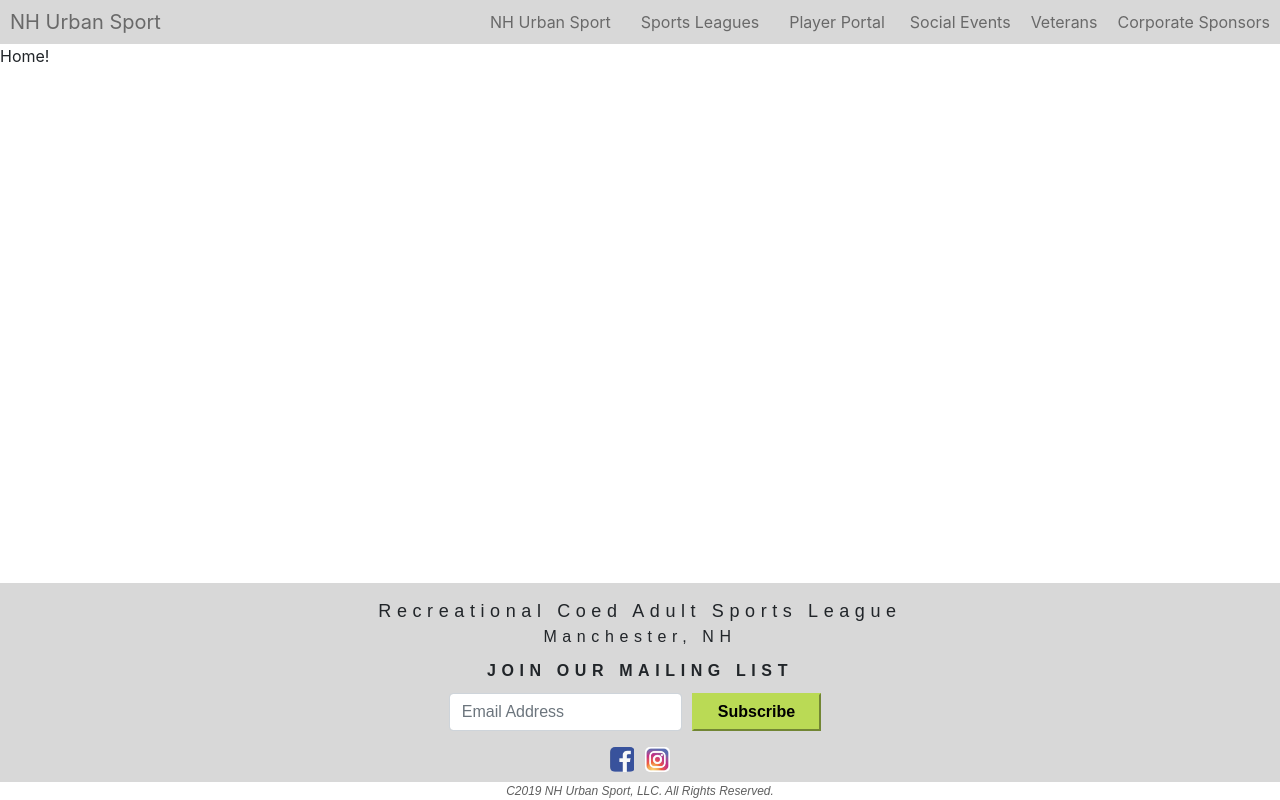
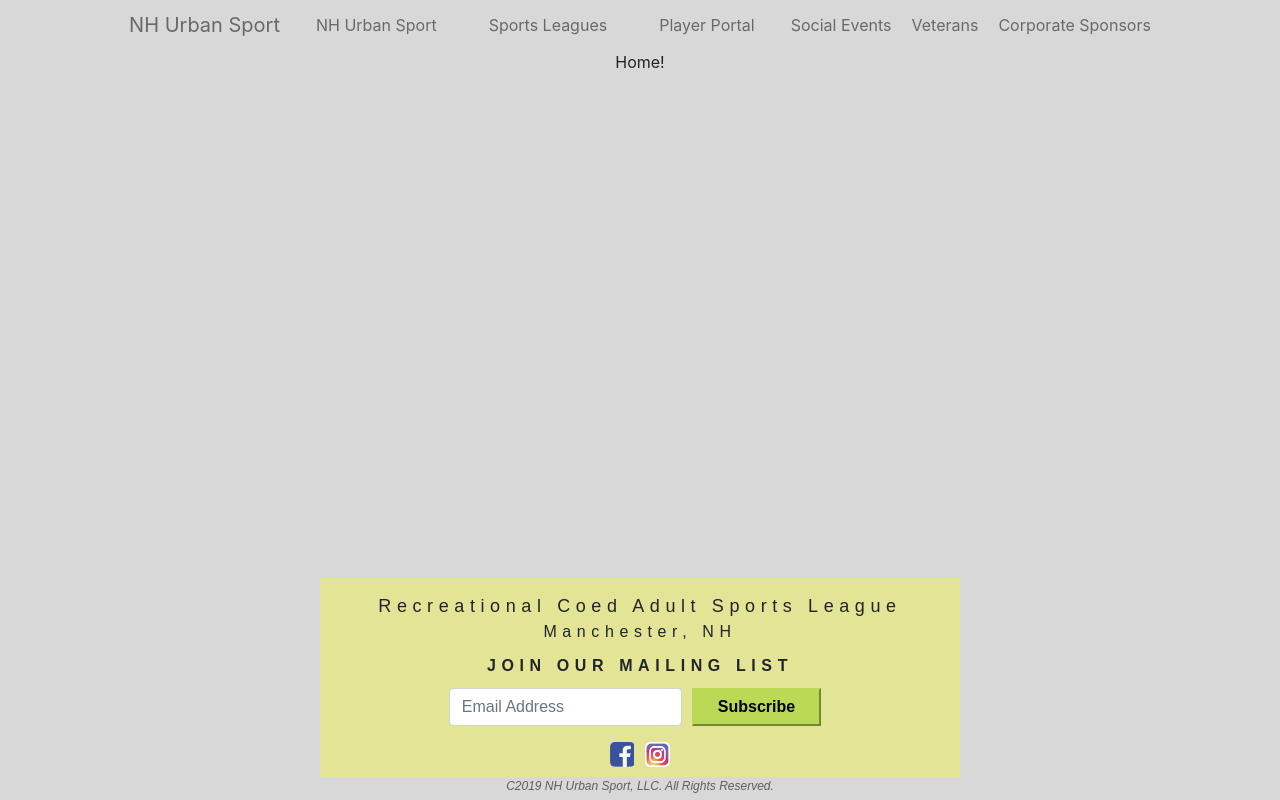
Before and after one commit to userfriendly01/nhurbansport, a React app: page / in a window 1280 px wide. Built offline with nearby package versions, Linux system fonts and the light colour scheme.

Commit message:
fixed spacing of main view

```diff
--- a/src/components/Footer.jsx
+++ b/src/components/Footer.jsx
@@ -8,10 +8,9 @@ const Footer = () => {
         display: flex;
         flex-direction: column;
         align-items: center;
-        position: absolute;
-        bottom: 0px;
-        background-color: #D8D8D8;
-        min-width: 100%;
+        position: relative;
+        background-color: rgba(255,255,0,0.3);
+        min-width: 50%;
         font-family: avenir-lt-w01_35-light1475496, sans-serif;
         letter-spacing: 0.35em;
         padding-top: 15px;
@@ -60,7 +59,7 @@ const Footer = () => {
 
     const CopyWrite = styled.div`
         font-style: italic;
-        background-color: white;
+        background-color: #D8D8D8;
         color: #5F5F5F;
         font-size: 12px;
         min-width: 100%;
--- a/src/components/Header.jsx
+++ b/src/components/Header.jsx
@@ -12,7 +12,6 @@ const Header = () => {
         white-space: nowrap;
         font-size: 16px;
         color: #A9A9A9;
-        min-width: 90%;
         align-items: center;
         background-color: #D8D8D8;
     `
--- a/src/index.js
+++ b/src/index.js
@@ -1,14 +1,9 @@
 import React from 'react'
 import ReactDOM from 'react-dom'
-import Header from './components/Header.jsx'
-import Footer from './components/Footer.jsx'
+import App from './pages/App.jsx'
 import 'bootstrap/dist/css/bootstrap.min.css';
 
 ReactDOM.render(
-    <div>
-        <Header/>
-        <Footer/>
-    </div>
-    ,
+    <App/>,
     document.getElementById("root")
 );
--- /dev/null
+++ b/src/pages/App.jsx
@@ -0,0 +1,24 @@
+import React from 'react'
+import Header from '../components/Header.jsx'
+import Footer from '../components/Footer.jsx'
+import styled from 'styled-components'
+
+const MainContainer = styled.div`
+    display: flex;
+    align-items: center;
+    flex-direction: column;
+    background-color: #D8D8D8;
+    height: 100%;
+`;
+
+const App = () =>{
+    return (
+        <MainContainer>
+            <Header/>
+            <Footer/>
+        </MainContainer>
+    );
+
+};
+
+export default App;
--- a/src/pages/Home.jsx
+++ b/src/pages/Home.jsx
@@ -1,8 +1,13 @@
 import React from 'react'
+import styled from 'styled-components'
+
+const HomeContainer = styled.div`
+    min-height: 66%;
+`;
 
 const Home = () => {
     return(
-        <div>Home!</div>
+        <HomeContainer>Home!</HomeContainer>
     );
 }
 
```
